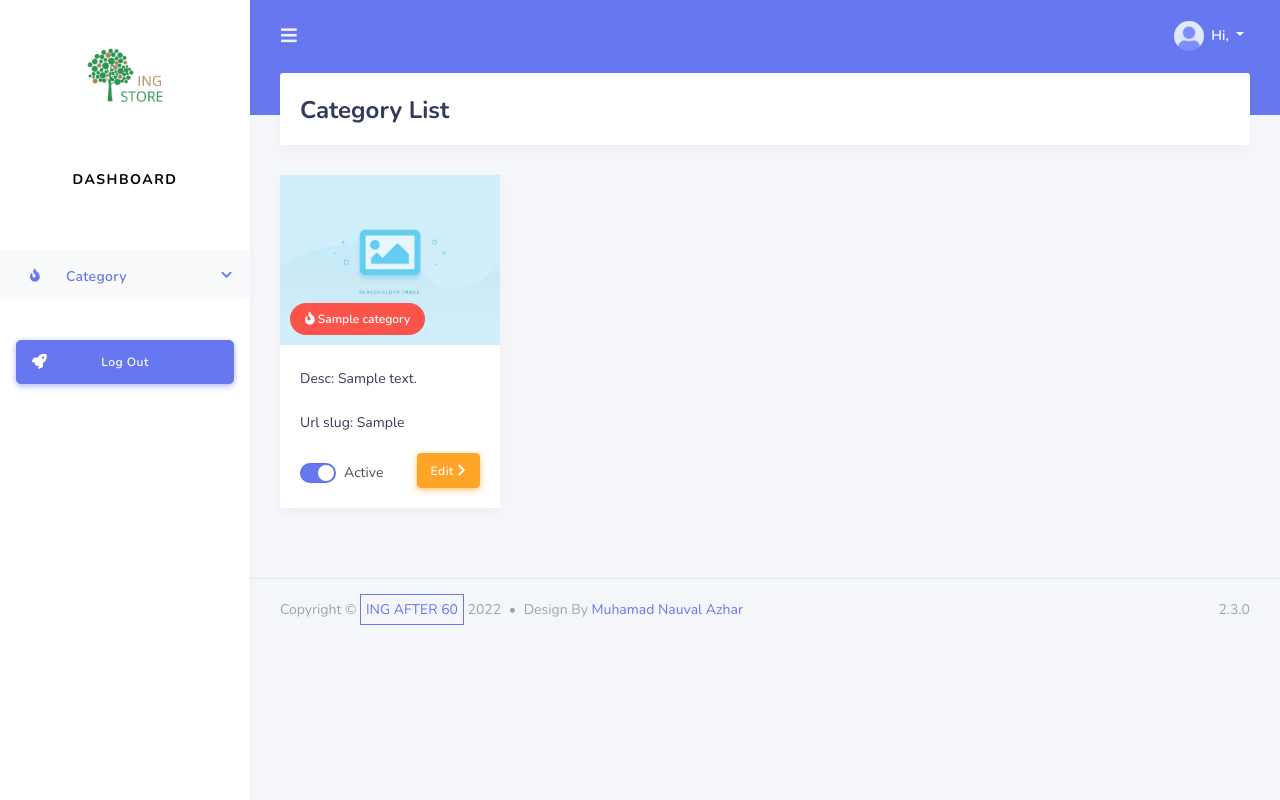
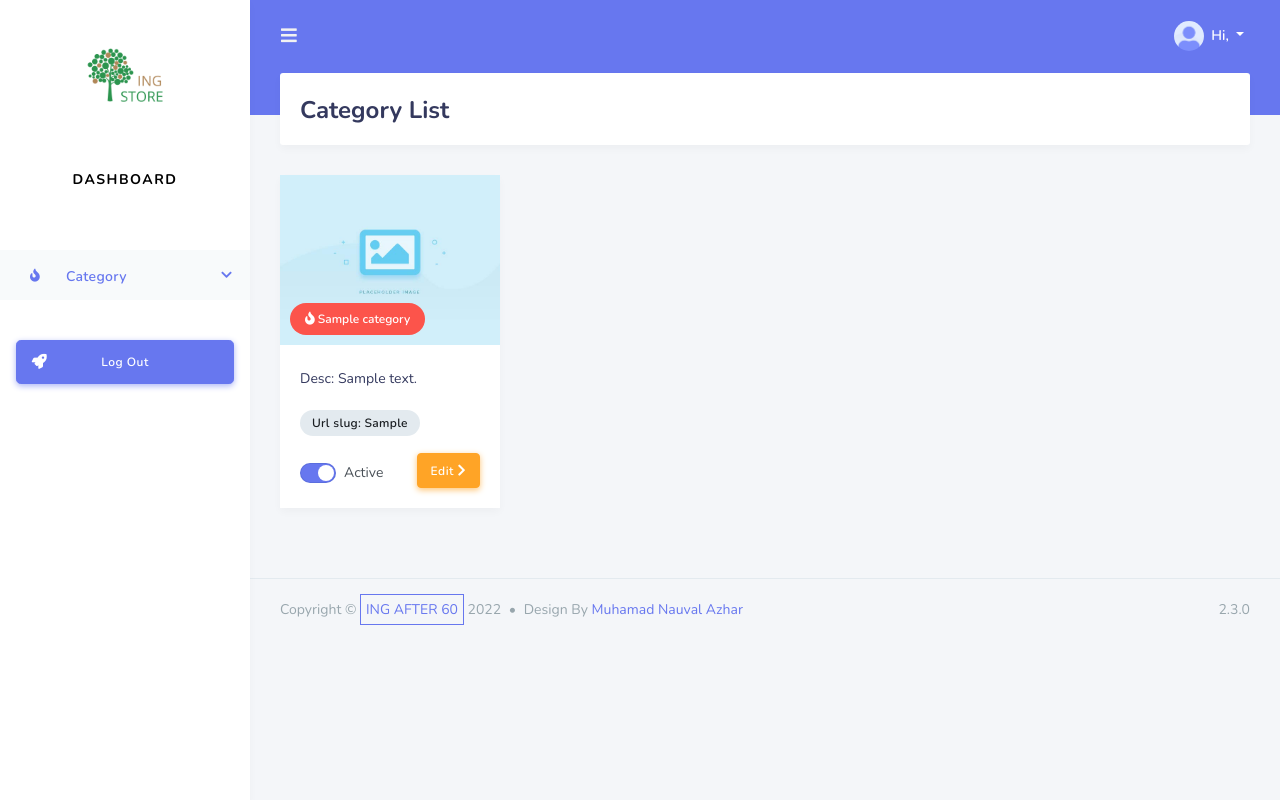
Before and after one commit to gurnitha/DJANGO-CLONE-AMAZON-USING-DJANGO-V3.2, a Django app: page /dashboard/categories/ in a window 1280 px wide. Run offline with Django 3.2, Linux system fonts and the light colour scheme; tables that the repository leaves empty hold one stand-in row (values such as "Sample post"); some libraries are stand-ins or nearby versions.

Commit message:
6.11 House keeping - adding bedge to slug in the category and subcategory card

```diff
--- a/apps/main/templates/template_admin/category_list.html
+++ b/apps/main/templates/template_admin/category_list.html
@@ -31,7 +31,7 @@ Category List
             </div>
             <div class="article-details">
                 <p>Desc: {{category.description|truncatewords:10}}</p>
-                <p>Url slug: {{category.url_slug|title}}</p>
+                <p><span class="badge badge-light">Url slug: {{category.url_slug|title}}</span></p>
                 <div class="article-cta">
                 	<label
                 		class="custom-switch mt-2"
--- a/apps/main/templates/template_admin/subcategory_list.html
+++ b/apps/main/templates/template_admin/subcategory_list.html
@@ -32,7 +32,7 @@ Sub Category List
             <div class="article-details">
             	<p><span class="badge badge-primary">{{ subcategory.category_id.title }}</span></p>
                 <p>Desc: {{subcategory.description|truncatewords:10}}</p>
-                <p>Url slug: {{subcategory.url_slug|title}}</p>
+                <p><span class="badge badge-light">Url slug: {{subcategory.url_slug|title}}</span></p>
                 <div class="article-cta">
                 	<label
                 		class="custom-switch mt-2"
```
Also changed, not shown: README.md, media/Messi.jpg (added), media/sports.jpg (added).
